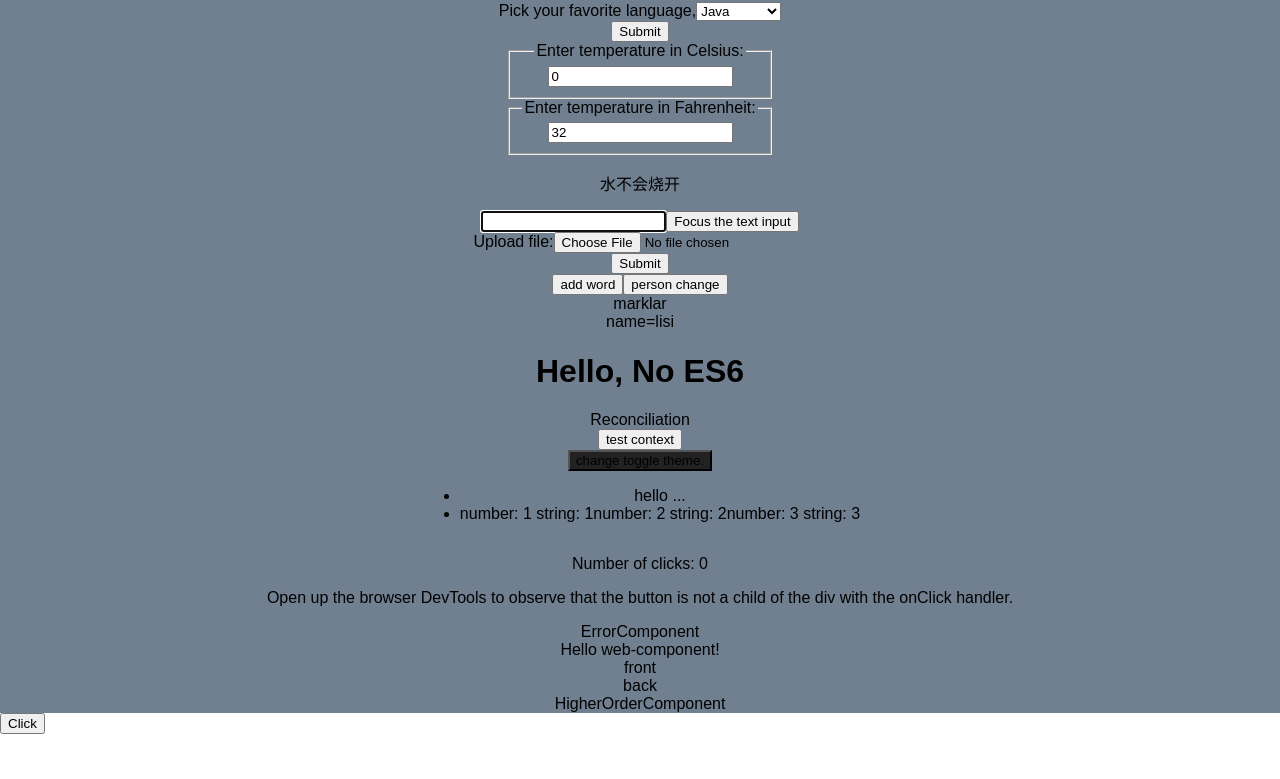
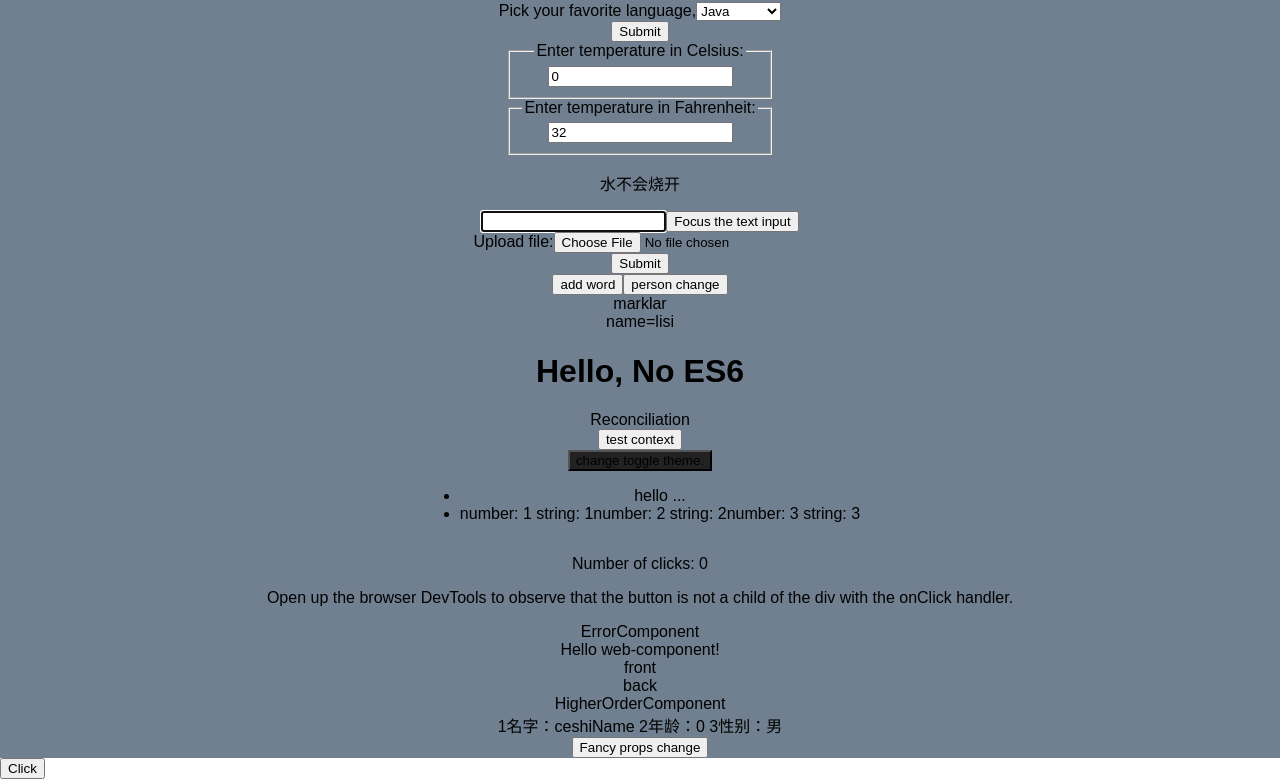
Before and after one commit to XinQiXiao/to-do-react-app, a React (Create React App) app: page / in a window 1280 px wide. Shown: the part 249-1028 px from the top of the page. Before the commit the page ends 983 px from the top, so only its background shows below. Built offline with nearby package versions, Linux system fonts and the light colour scheme.

Commit message:
高级 Forwarding Refs

```diff
--- a/src/App.js
+++ b/src/App.js
@@ -7,7 +7,7 @@ import {
   // context
   ContextComponent, ThemeComponent,
   // high advance
-  PortalComponent, ErrorBoundaries, WebComponent, HighOrder,
+  PortalComponent, ErrorBoundaries, WebComponent, HighOrder, ForwardingRefs,
 } from './component'
 
 // img
@@ -40,6 +40,7 @@ class App extends Component {
           <ErrorBoundaries />
           <WebComponent name="web-component"/>
           <HighOrder />
+          <ForwardingRefs />
         </div>
       </div>
     )
--- /dev/null
+++ b/src/component/highAdvance/ForwardingRefs.js
@@ -0,0 +1,67 @@
+/**
+ * 高级 Forwarding Refts
+ */
+import React, {Component, PureComponent} from 'react'
+
+function logProps(WrappedComponent){
+	class LogProps extends Component{
+		componentDidUpdate(preProps){
+			console.log('old props: ', preProps)
+			console.log('new props: ', this.props)
+		}
+
+		render(){
+			return <WrappedComponent {...this.props}/>
+		}
+	}
+
+	return LogProps
+}
+
+class FancyButton extends PureComponent{
+	render(){
+		const {name, age, sex} = this.props
+		return (
+			<div>
+				<span>1名字：{name} </span>
+				<span>2年龄：{age} </span>
+				<span>3性别：{sex === 1 ? '女' : '男'} </span>
+			</div>
+		)
+	}
+}
+
+const FancyButtonNew = logProps(FancyButton)
+
+class ForwardingRefs extends Component{
+	constructor(props){
+		super(props)
+
+		this.state = {
+			name: 'ceshiName',
+			age: 0,
+			sex: 0,
+		}
+
+		this._propsChange =	this._propsChange.bind(this)
+	}
+
+	_propsChange(){
+		this.setState(preState => ({
+			name: preState.name+'&',
+			age: preState.age+1,
+			sex: preState.sex === 0 ? 1 : 0
+		}))
+	}
+
+	render(){
+		return (
+			<div>
+				<FancyButtonNew {...this.state}/>
+				<button onClick={this._propsChange}>Fancy props change</button>
+			</div>
+		)
+	}
+}
+
+export default ForwardingRefs
--- a/src/component/highAdvance/index.js
+++ b/src/component/highAdvance/index.js
@@ -2,10 +2,12 @@ import PortalComponent from './Portal'
 import ErrorBoundaries from './ErrorBoundaries'
 import WebComponent from './WebComponent'
 import HighOrder from './HigherOrder'
+import ForwardingRefs from './ForwardingRefs'
 
 export {
 	PortalComponent,
 	ErrorBoundaries,
 	WebComponent,
 	HighOrder,
+	ForwardingRefs,
 }
--- a/src/component/index.js
+++ b/src/component/index.js
@@ -7,7 +7,9 @@ import {
 import { ContextComponent, ThemeComponent, } from './context'
 
 // highAdvance
-import { PortalComponent, ErrorBoundaries, WebComponent, HighOrder, } from './highAdvance'
+import {
+	PortalComponent, ErrorBoundaries, WebComponent, HighOrder, ForwardingRefs,
+} from './highAdvance'
 
 export {
 	ClockComponent,
@@ -27,4 +29,5 @@ export {
 	ErrorBoundaries,
 	WebComponent,
 	HighOrder,
+	ForwardingRefs,
 }
```
